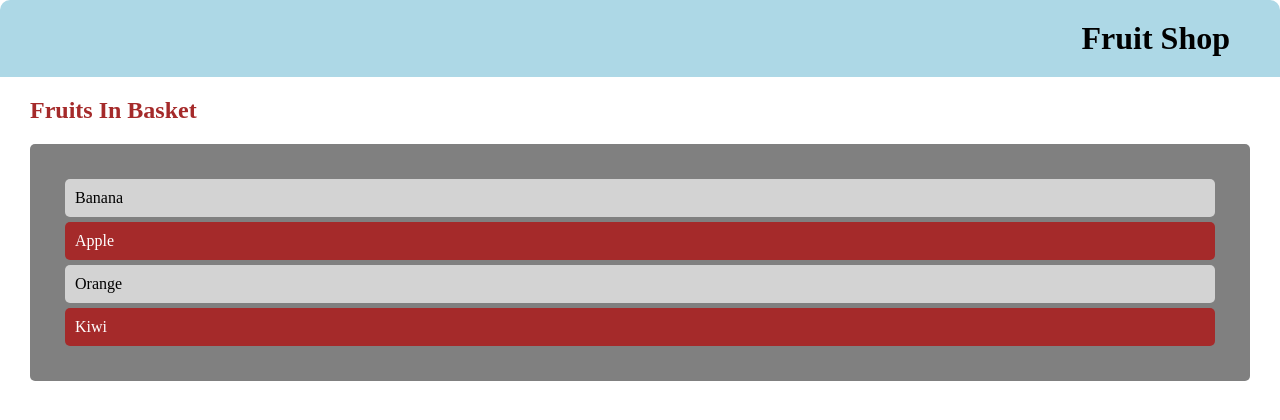
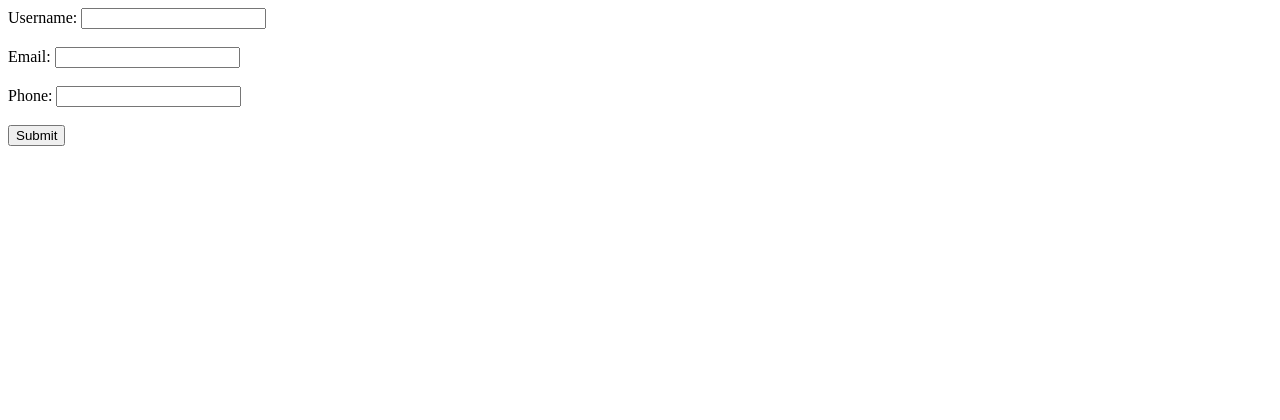
Before and after one commit to AkshatJain16/delFromLocalStorage, a plain HTML site: page index.html in a window 1280 px wide. Drawn offline with Linux system fonts and the light colour scheme.

Commit message:
Created form and handled submit

```diff
--- a/app.js
+++ /dev/null
@@ -1 +0,0 @@
-console.log("Hello, World!");
--- a/index.html
+++ b/index.html
@@ -5,23 +5,23 @@
   <meta charset="UTF-8" />
   <meta http-equiv="X-UA-Compatible" content="IE=edge" />
   <meta name="viewport" content="width=device-width, initial-scale=1.0" />
-  <title>Document</title>
+  <title>FlexBox NavBars and Cards</title>
+
 </head>
 
-<body style="margin: 0">
-  <div id="header" style="padding: 1rem 0; background-color: lightblue">
-    <h1 id="main-heading" style="margin: 0">Fruit Shop</h1>
-  </div>
-  <div>
-    <h2 id="basket-heading">Fruits In Basket</h2>
-    <ul class="fruits">
-      <li class="fruit">Banana</li>
-      <li class="fruit">Apple</li>
-      <li class="fruit">Orange</li>
-      <li class="fruit">Kiwi</li>
-    </ul>
-  </div>
-  <div id="thanks"></div>
+<body>
+  <form onsubmit="handleFormSubmit(event)">
+    <label title="username">Username: </label>
+    <input type="text" id="username" name="username"/>
+    <br/><br/>
+    <label title="email">Email: </label>
+    <input id="email" type="email" name="email"/>
+    <br/><br/>
+    <label title="phone">Phone: </label>
+    <input type="tel" id="phone" name="phone"/>
+    <br/><br/>
+    <button type="submit">Submit</button>
+  </form>
 </body>
 <script src="index.js"></script>
 
--- a/index.js
+++ b/index.js
@@ -1,35 +1,10 @@
-const mainHeading = document.querySelector('#main-heading');
-mainHeading .style.textAlign = 'right';
-mainHeading .style.marginRight = '30px';
+function handleFormSubmit(event) {
+    event.preventDefault(); // Prevent the default form submission behavior
+    const username = event.target.username.value; // Get the username from the form input
+    const email = event.target.email.value; // Get the email from the form input
+    const phone = event.target.phone.value; // Get the phone number from the form input
 
-const header = document.querySelector('#header');
-header.style.padding = '20px';
-header.style.borderTopLeftRadius = '10px';
-header.style.borderTopRightRadius = '10px';
-
-const basketHeading = document.querySelector('#basket-heading');
-basketHeading.style.color = 'brown';
-basketHeading.style.marginLeft = '30px';
-
-const fruits = document.querySelector(".fruits");
-fruits.style.listStyleType = "none";
-fruits.style.padding = "30px";
-fruits.style.backgroundColor= 'gray';
-fruits.style.marginLeft= '30px';
-fruits.style.marginRight= '30px';
-fruits.style.borderRadius='5px';
-
-const fruit = document.querySelectorAll(".fruit");
-for (let i = 0; i < fruit.length; i++){
-    if (i % 2 != 0) {
-        fruit[i].style.backgroundColor = 'brown';
-        fruit[i].style.color = 'white';
-
-    }else{
-        fruit[i].style.backgroundColor = 'lightgray';
-        fruit[i].style.color = 'black';
-    }
-    fruit[i].style.margin= '5px';
-    fruit[i].style.padding= '10px';
-    fruit[i].style.borderRadius= '5px';
+    localStorage.setItem('username', username); // Store the username in local storage
+    localStorage.setItem('email', email); // Store the email in local storage
+    localStorage.setItem('phone', phone); // Store the phone number in local storage
 }
```
